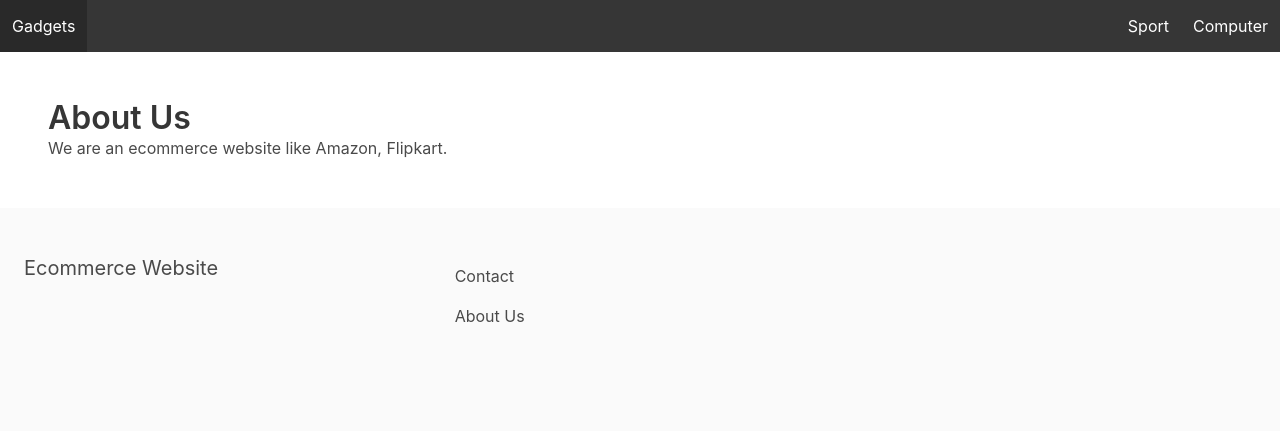
After one commit to prithvi840/e-commerce-website, a Django app: page /about in a window 1280 px wide. The commit adds this page. Shown: the top 431 px of the page. Run offline with Django 3.2, Linux system fonts and the light colour scheme; data comes from the database, SQL or seed files in the repository; both versions use the stored data as it was after the commit.

Commit message:
Add ordering to Categories && Add about page.

```diff
--- a/commercialstore/settings.py
+++ b/commercialstore/settings.py
@@ -10,17 +10,21 @@ For the full list of settings and their values, see
 https://docs.djangoproject.com/en/3.1/ref/settings/
 """
 
+from dotenv import load_dotenv
+
+import os
 from pathlib import Path
 
 # Build paths inside the project like this: BASE_DIR / 'subdir'.
 BASE_DIR = Path(__file__).resolve().parent.parent
+load_dotenv()
 
 
 # Quick-start development settings - unsuitable for production
 # See https://docs.djangoproject.com/en/3.1/howto/deployment/checklist/
 
 # SECURITY WARNING: keep the secret key used in production secret!
-SECRET_KEY = 'c-vlsyzu=ee9_hd^4cdf1lv@ip%nos##ntakri4-451#i^+s+$'
+SECRET_KEY = os.getenv('SECRET_KEY')
 
 # SECURITY WARNING: don't run with debug turned on in production!
 DEBUG = True
--- a/commercialstore/urls.py
+++ b/commercialstore/urls.py
@@ -16,11 +16,9 @@ Including another URLconf
 from django.contrib import admin
 from django.urls import path, include
 
-from core.views import frontpage, contactpage
 
 urlpatterns = [
-    path('', frontpage, name='frontpage'),
-    path('contact', contactpage, name='contact'),
+    path('', include('core.urls')),
     path('admin/', admin.site.urls),
     path('/', include('store.urls'))
 ]
--- /dev/null
+++ b/core/templates/about.html
@@ -0,0 +1,7 @@
+{% extends 'base.html' %}
+
+{% block content %}
+<h1 class="title">About Us</h1>
+
+We are an ecommerce website like Amazon, Flipkart.
+{% endblock content %}
--- a/core/templates/base.html
+++ b/core/templates/base.html
@@ -24,7 +24,6 @@
                     {% for category in menu_categories %}
                         <a href="{% url 'category_detail' category.slug %}" class="navbar-item">{{ category.title }}</a>
                     {% endfor %}
-                    <a href="{% url 'contact' %}" class="navbar-item">Contact</a>
                 </div>
             </div>
         </nav>
@@ -33,5 +32,19 @@
             {% block content %}
             {% endblock %}
         </section>
+
+        <footer class="footer">
+            <div class="columns">
+                <div class="column is-4">
+                    <h2 class="subtitle">Ecommerce Website</h2>
+                </div>
+
+                <div class="column is-8">
+                    <a href="{% url 'contact' %}" class="navbar-item">Contact</a>
+                    <a href="{% url 'about' %}" class="navbar-item">About Us</a>
+                </div>
+
+            </div>
+        </footer>
     </body>
 </html>
--- a/core/urls.py
+++ b/core/urls.py
@@ -1,3 +1,10 @@
 from django.urls import path
 
-# Dont need these for now
+from .views import front_page, about_page, contact_page
+
+
+urlpatterns = [
+    path('', front_page, name='frontpage'),
+    path('contact', contact_page, name='contact'),
+    path('about', about_page, name='about')
+]
--- a/core/views.py
+++ b/core/views.py
@@ -2,12 +2,15 @@ from django.shortcuts import render, get_object_or_404
 
 from store.models import Product
 
-def frontpage(request):
+def front_page(request):
     products = Product.objects.all()
     context = {
         'products': products
     }
     return render(request, 'frontpage.html', context)
 
-def contactpage(request):
+def contact_page(request):
     return render(request, 'contact.html')
+
+def about_page(request):
+    return render(request, 'about.html')
--- a/requirements.txt
+++ b/requirements.txt
@@ -5,6 +5,7 @@ isort==5.6.4
 lazy-object-proxy==1.4.3
 mccabe==0.6.1
 pylint==2.6.0
+python-dotenv==0.15.0
 pytz==2020.1
 six==1.15.0
 sqlparse==0.4.1
--- a/store/models.py
+++ b/store/models.py
@@ -3,9 +3,11 @@ from django.db import models
 class Category(models.Model):
     title = models.CharField(max_length=255)
     slug = models.SlugField(max_length=255)
+    ordering = models.IntegerField(default=0)
     class Meta:
         db_table = 'categories'
         verbose_name_plural = 'Categories' # Specifies how the plural name of the model will spell
+        ordering = ('ordering',)
 
     def __str__(self):
         return self.title
```
Also changed, not shown: db.sqlite3, store/migrations/0004_auto_20201107_0756.py (added), 1 other file.
